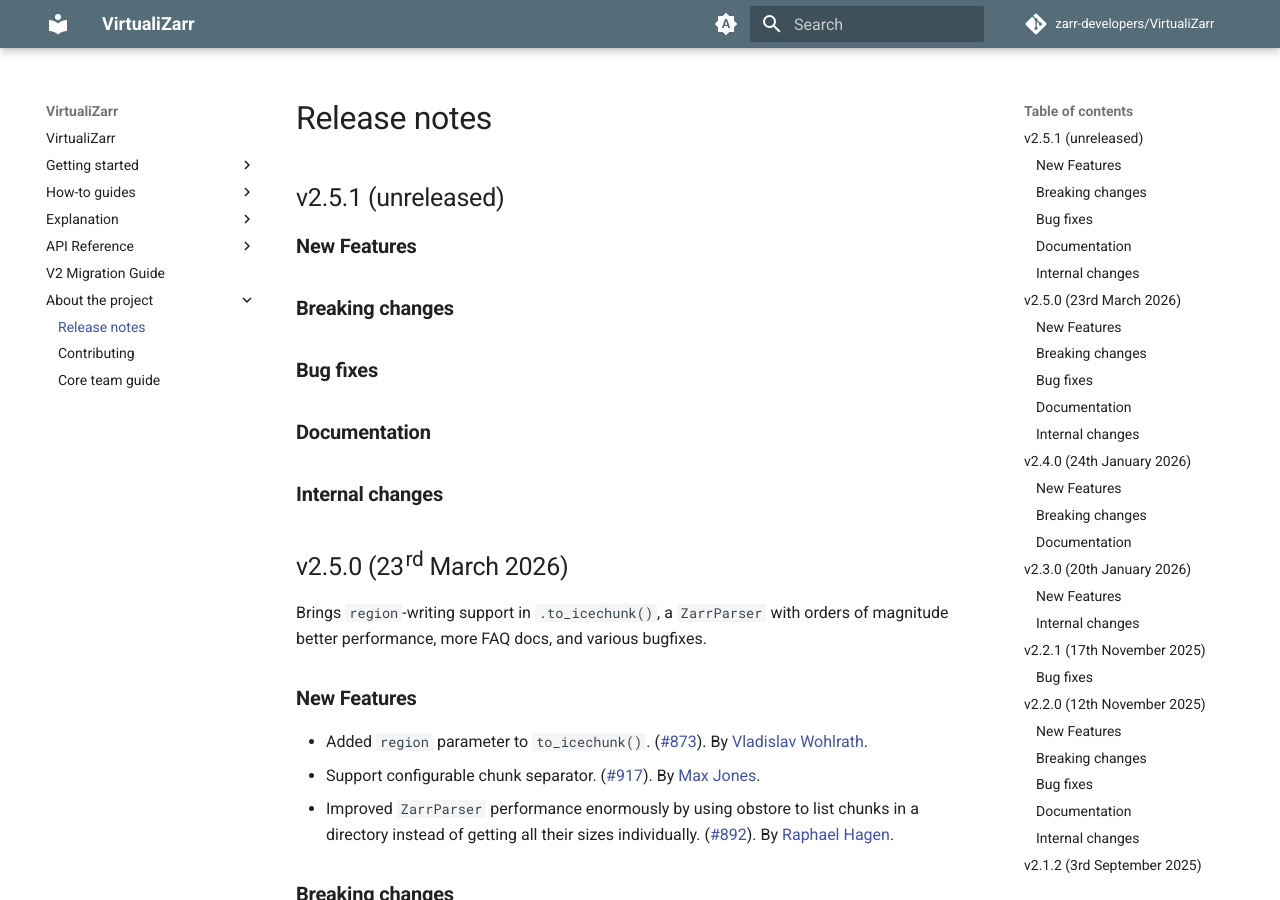
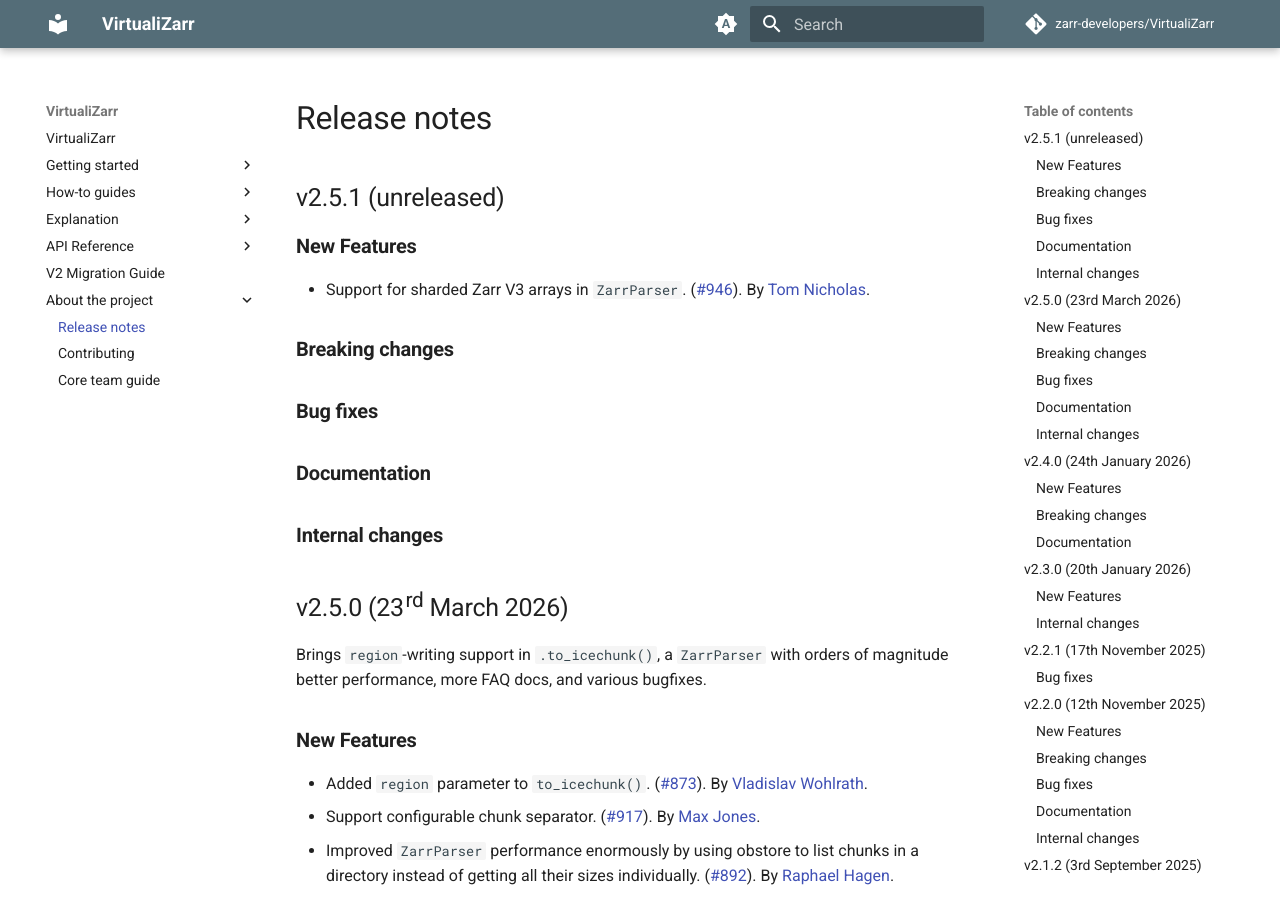
Before and after one commit to zarr-developers/VirtualiZarr, an MkDocs documentation site: the page built from docs/releases.md, in a window 1280 px wide and 900 px high. Built offline with MkDocs 1.6.1 and Material for MkDocs 9.7.7, drawn with Linux system fonts in a browser that asks for light colours; comment, search, counter and statistics services are not loaded; the version menu is left out.

Commit message:
docs: add release note for sharding support (#946)
Co-Authored-By: Claude Opus 4.6 (1M context) <noreply@anthropic.com>

```diff
--- a/docs/releases.md
+++ b/docs/releases.md
@@ -3,6 +3,10 @@
 ## v2.5.1 (unreleased)
 
 ### New Features
+
+- Support for sharded Zarr V3 arrays in `ZarrParser`.
+  ([#946](https://github.com/zarr-developers/VirtualiZarr/pull/946)).
+  By [Tom Nicholas](https://github.com/TomNicholas).
 
 ### Breaking changes
 
```
